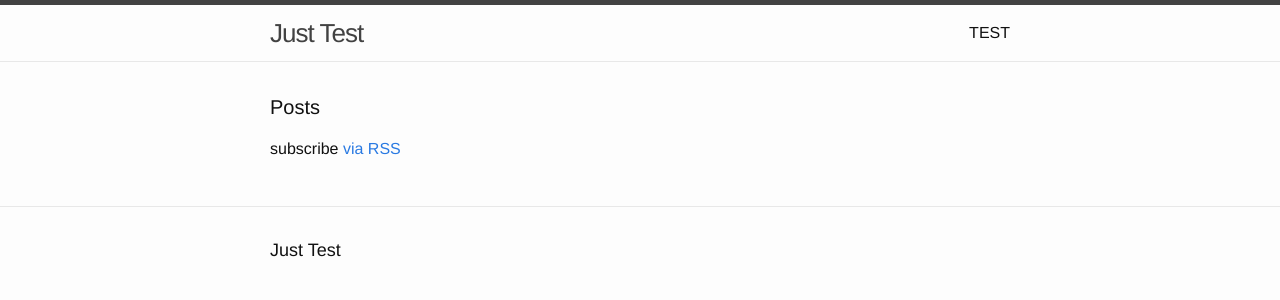
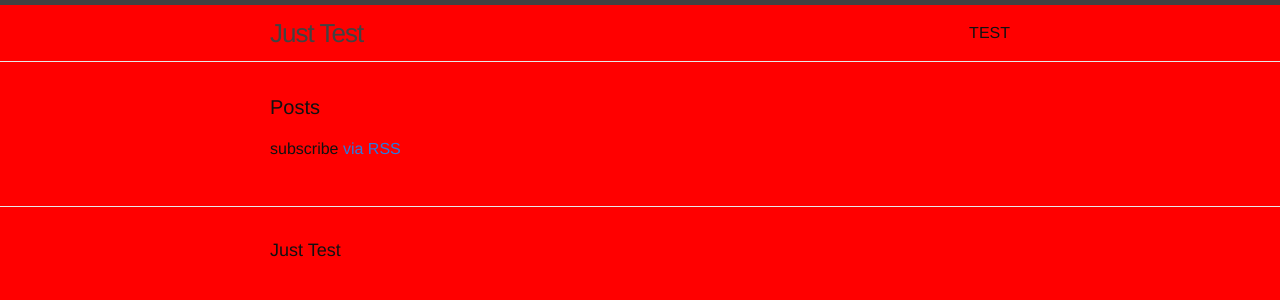
Before and after one commit to pummra/JustTest, a Jekyll site: the page built from index.html, in a window 1280 px wide. Shown: the top 300 px of the page. Built offline with Jekyll 4.4.1, drawn with Linux system fonts in a browser that asks for light colours.

Commit message:
Update main.scss

```diff
--- a/css/main.scss
+++ b/css/main.scss
@@ -29,7 +29,7 @@ $on-palm:          600px;
 $on-laptop:        800px;
 
 body {
-    background: #ff0000;
+    background: #ff0000 !important;
 }
 
 // Use media queries like this:
```
